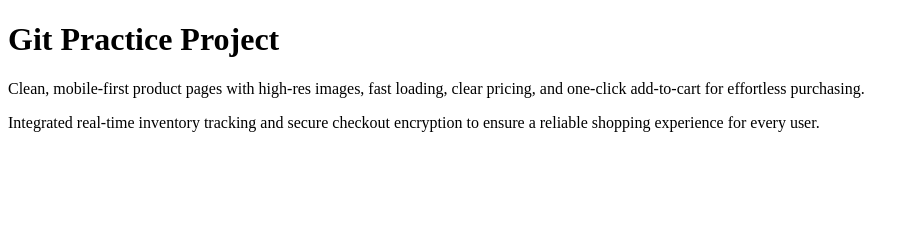
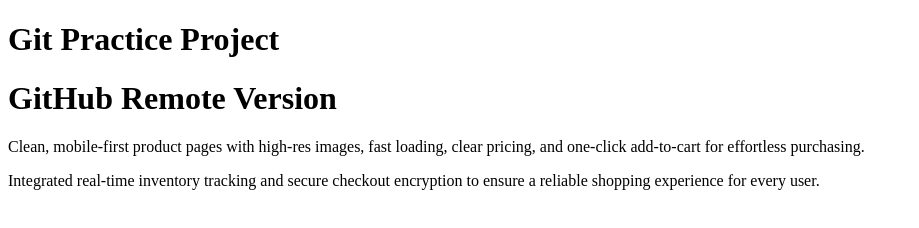
Before and after one commit to nahinhoque/module-6git, a plain HTML site: page index.html in a window 1280 px wide. Shown: the whole page, without its empty margins (0-919 px from the left). Drawn offline with Linux system fonts and the light colour scheme.

Commit message:
Update heading on remote branch

```diff
--- a/index.html
+++ b/index.html
@@ -9,6 +9,7 @@
 
 <body>
     <h1>Git Practice Project</h1>
+    <h1>GitHub Remote Version</h1>
     <section>
         <p>Clean, mobile-first product pages with high-res images, fast loading, clear pricing, and one-click
             add-to-cart for effortless purchasing.</p>
```
